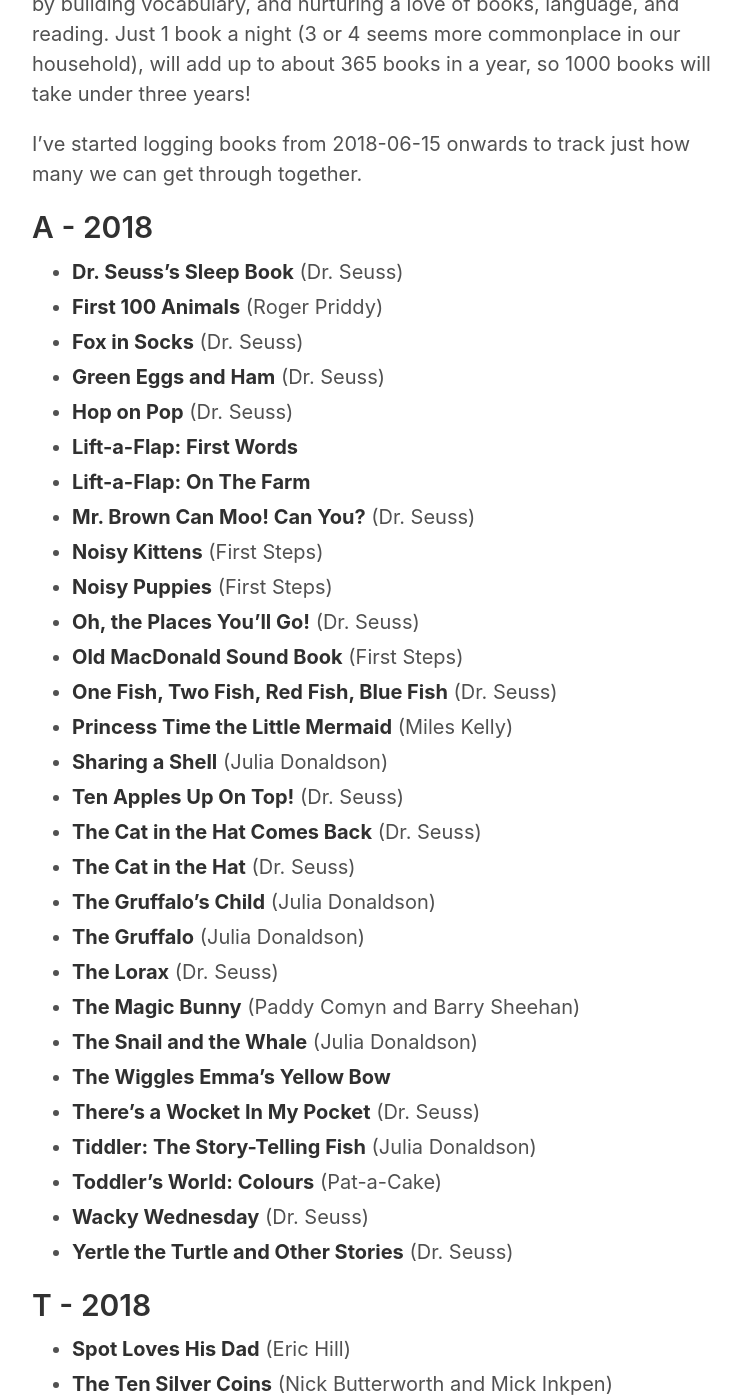
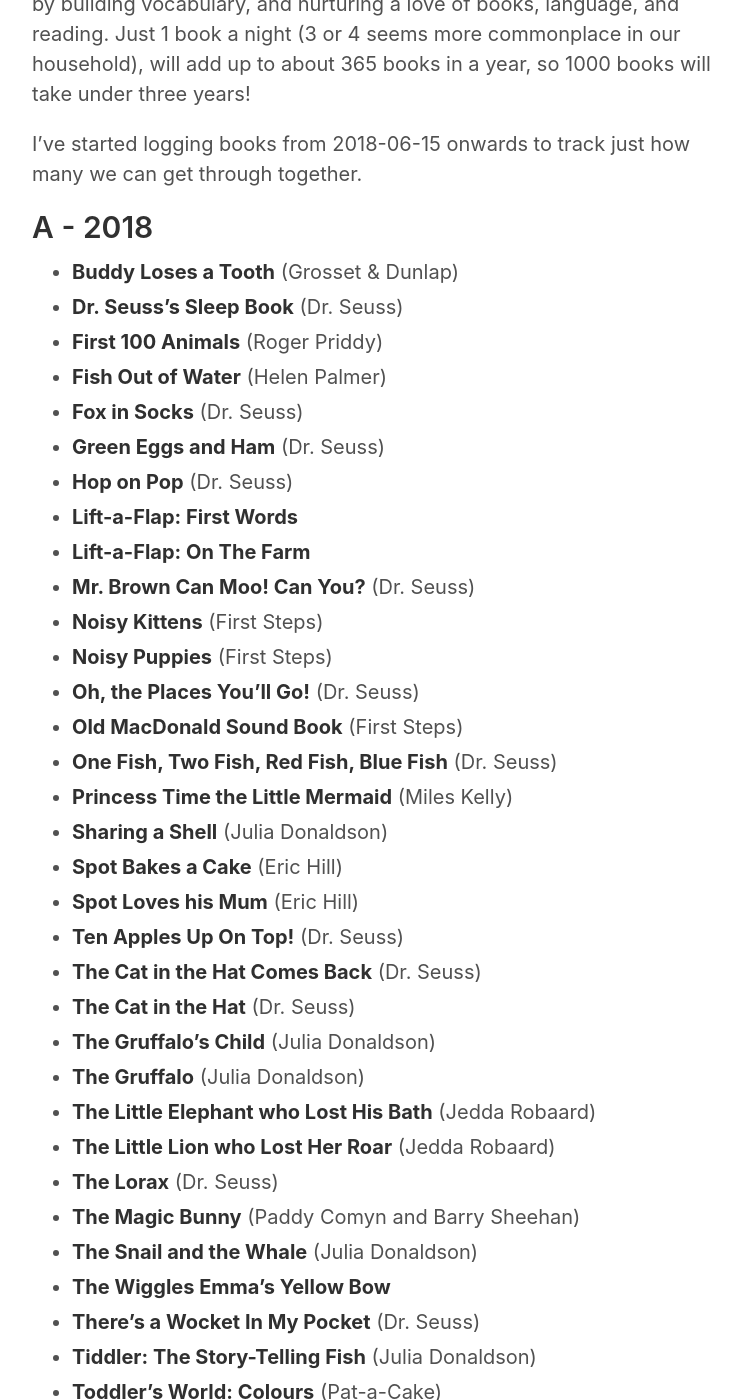
Before and after one commit to teejayen/teejayen.github.io, a Jekyll site: the page built from kidsbooks.md, in a window 1280 px wide and 1400 px high, scrolled down 262 px. Shown: the whole window, without its empty margins (258-999 px from the left). Built offline with Jekyll 4.4.1, drawn with Linux system fonts in a browser that asks for light colours.

Commit message:
mum and a read lots of books!

```diff
--- a/kidsbooks.md
+++ b/kidsbooks.md
@@ -10,8 +10,10 @@
 
 ## A - 2018
 
+- **Buddy Loses a Tooth** (Grosset & Dunlap)
 - **Dr. Seuss's Sleep Book** (Dr. Seuss)
 - **First 100 Animals** (Roger Priddy)
+- **Fish Out of Water** (Helen Palmer)
 - **Fox in Socks** (Dr. Seuss)
 - **Green Eggs and Ham** (Dr. Seuss)
 - **Hop on Pop** (Dr. Seuss)
@@ -25,11 +27,15 @@
 - **One Fish, Two Fish, Red Fish, Blue Fish** (Dr. Seuss)
 - **Princess Time the Little Mermaid** (Miles Kelly)
 - **Sharing a Shell** (Julia Donaldson)
+- **Spot Bakes a Cake** (Eric Hill)
+- **Spot Loves his Mum** (Eric Hill)
 - **Ten Apples Up On Top!** (Dr. Seuss)
 - **The Cat in the Hat Comes Back** (Dr. Seuss)
 - **The Cat in the Hat** (Dr. Seuss)
 - **The Gruffalo's Child** (Julia Donaldson)
 - **The Gruffalo** (Julia Donaldson)
+- **The Little Elephant who Lost His Bath** (Jedda Robaard)
+- **The Little Lion who Lost Her Roar** (Jedda Robaard)
 - **The Lorax** (Dr. Seuss)
 - **The Magic Bunny** (Paddy Comyn and Barry Sheehan)
 - **The Snail and the Whale** (Julia Donaldson)
@@ -40,6 +46,7 @@
 - **Wacky Wednesday** (Dr. Seuss)
 - **Yertle the Turtle and Other Stories** (Dr. Seuss)
 
+
 ## T - 2018
 
 - **Spot Loves His Dad** (Eric Hill)
```
